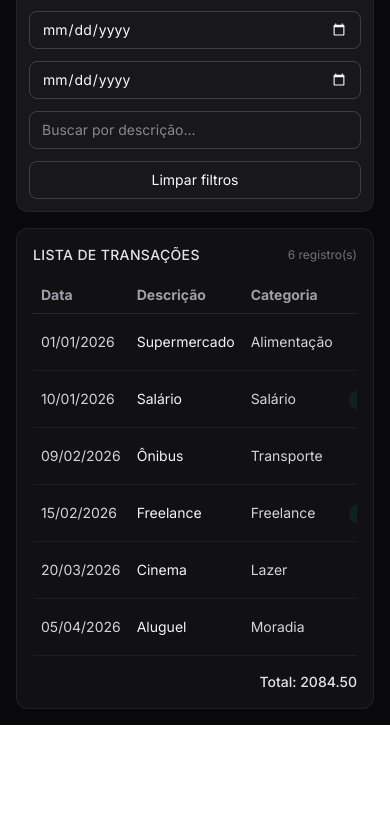
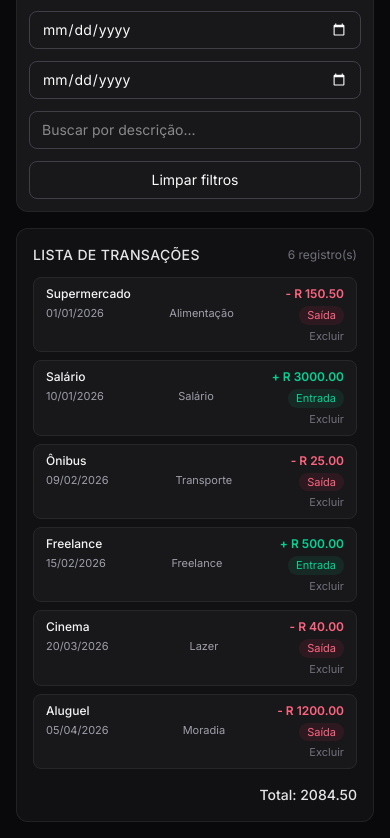
Before and after one commit to ManzanoW/fintrack, a Next.js app: page /transactions in a window 390 px wide. Shown: the part 719-1557 px from the top of the page. Before the commit the page ends 1444 px from the top, so only its background shows below. Built offline with nearby package versions, Linux system fonts and the light colour scheme.

Commit message:
feat: improve transactions list layout on mobile

```diff
--- a/src/app/transactions/page.tsx
+++ b/src/app/transactions/page.tsx
@@ -375,7 +375,7 @@ export default function TransactionsPage() {
           </div>
         </section>
 
-        {/* Tabela */}
+        {/* Lista de transações */}
         <section className="bg-zinc-900/60 border border-zinc-800/80 rounded-xl p-4">
           <div className="flex items-center justify-between mb-3">
             <h2 className="text-sm font-medium text-zinc-200 uppercase tracking-wide">
@@ -386,7 +386,63 @@ export default function TransactionsPage() {
             </span>
           </div>
 
-          <div className="overflow-x-auto">
+          {/* Mobile: cards */}
+          <div className="space-y-2 sm:hidden">
+            {filteredTransactions.map((t) => (
+              <div
+                key={t.id}
+                className="rounded-lg border border-zinc-800 bg-zinc-900 px-3 py-2 text-xs"
+              >
+                <div className="flex justify-between items-center mb-1">
+                  <span className="font-medium text-zinc-100">
+                    {t.description}
+                  </span>
+                  <span
+                    className={`font-semibold ${
+                      t.type === "entrada"
+                        ? "text-emerald-400"
+                        : "text-rose-400"
+                    }`}
+                  >
+                    {t.type === "entrada" ? "+" : "-"} R{" "}
+                    {Math.abs(t.amount).toFixed(2)}
+                  </span>
+                </div>
+                <div className="flex justify-between text-[11px] text-zinc-400">
+                  <span>
+                    {new Date(t.date + "T00:00:00").toLocaleDateString("pt-BR")}
+                  </span>
+                  <span>{t.category}</span>
+                  <span
+                    className={`px-2 py-0.5 rounded-full ${
+                      t.type === "entrada"
+                        ? "bg-emerald-500/10 text-emerald-400"
+                        : "bg-rose-500/10 text-rose-400"
+                    }`}
+                  >
+                    {t.type === "entrada" ? "Entrada" : "Saída"}
+                  </span>
+                </div>
+                <div className="mt-1 flex justify-end">
+                  <button
+                    onClick={() => handleDelete(t.id)}
+                    className="text-[11px] text-zinc-500 hover:text-rose-400"
+                  >
+                    Excluir
+                  </button>
+                </div>
+              </div>
+            ))}
+
+            {filteredTransactions.length === 0 && (
+              <p className="py-4 text-center text-xs text-zinc-500">
+                Nenhuma transação encontrada para os filtros atuais.
+              </p>
+            )}
+          </div>
+
+          {/* Desktop: tabela */}
+          <div className="hidden sm:block overflow-x-auto">
             <table className="min-w-full text-sm">
               <thead>
                 <tr className="border-b border-zinc-800 text-zinc-400">
@@ -429,7 +485,7 @@ export default function TransactionsPage() {
                           : "text-rose-400"
                       }`}
                     >
-                      {t.type === "entrada" ? "+" : "-"} R${" "}
+                      {t.type === "entrada" ? "+" : "-"} R{" "}
                       {Math.abs(t.amount).toFixed(2)}
                     </td>
                     <td className="py-2 px-2 text-right">
@@ -456,8 +512,13 @@ export default function TransactionsPage() {
               </tbody>
             </table>
           </div>
+
           <div
-            className={`mt-4 text-right text-sm ${filteredTransactions.length > 0 ? "text-zinc-200" : "text-zinc-500"} font-medium`}
+            className={`mt-4 text-right text-sm ${
+              filteredTransactions.length > 0
+                ? "text-zinc-200"
+                : "text-zinc-500"
+            } font-medium`}
           >
             Total:{" "}
             {filteredTransactions
```
